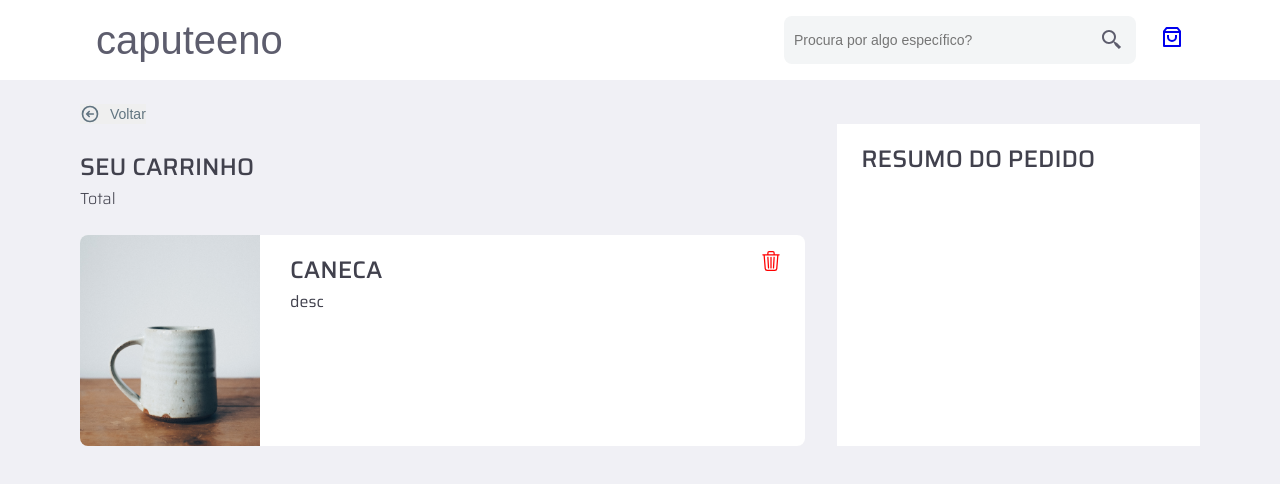
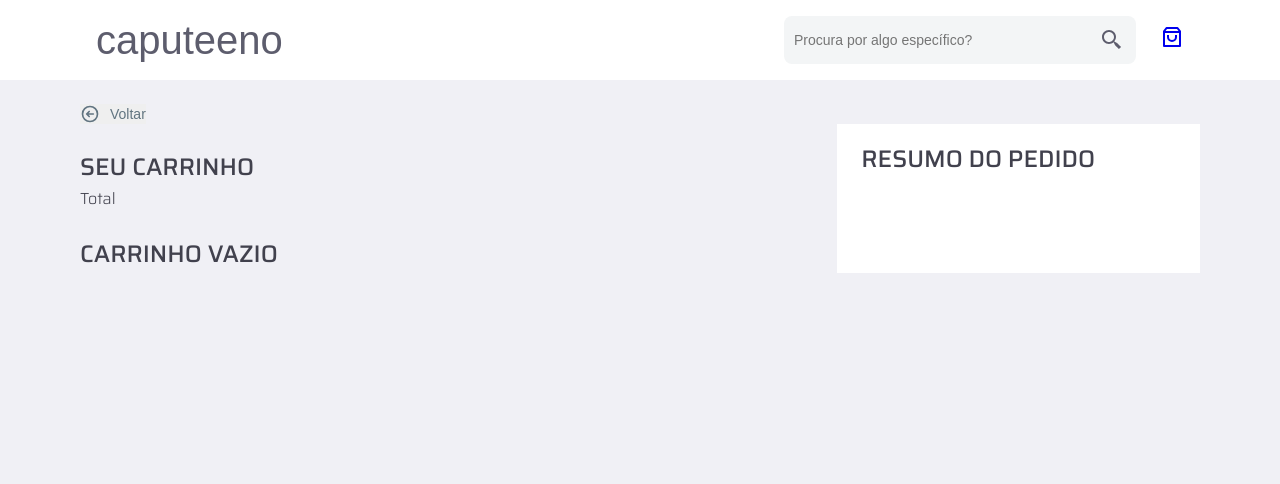
Before and after one commit to Guilhermecheng/caputeeno, a Next.js app: page /cart in a window 1280 px wide. Shown: the top 484 px of the page. Built offline with nearby package versions, Linux system fonts and the light colour scheme; a web font is replaced by a local one.

Commit message:
style: cart item

```diff
--- a/src/app/cart/page.tsx
+++ b/src/app/cart/page.tsx
@@ -1,12 +1,14 @@
 'use client'
 
+import { styled } from "styled-components";
+import { useRouter } from "next/navigation";
+import { useContext } from "react";
+
+import { GlobalContext } from "@/contexts/GlobalContext";
 import { CartItem } from "@/components/CartItem";
 import { DefaultLayout } from "@/components/DefaultLayout";
-import { GlobalContext } from "@/contexts/GlobalContext";
-import { useRouter } from "next/navigation";
-import { useContext } from "react";
+
 import { HiOutlineArrowCircleLeft } from "react-icons/hi";
-import { styled } from "styled-components";
 
 const CartSection = styled.section`
     margin-top: 24px;
@@ -91,7 +93,14 @@ export default function Cart() {
                             <h2>Total</h2>
 
                             <ul>
-                                <CartItem />
+                                { cart.length > 0 ? (
+                                    cart.map((item) => <CartItem cartProduct={item} /> )
+                                ) : (
+                                    <>
+                                        <h1>Carrinho vazio</h1>
+                                    </>
+                                )}
+
                             </ul>
                         </LeftSection>
 
--- a/src/components/CartItem.tsx
+++ b/src/components/CartItem.tsx
@@ -8,6 +8,7 @@ const CartItemLI = styled.li`
     background-color: white;
     border-radius: 8px;
     position: relative;
+    margin-bottom: 10px;
 
     svg {
         position: absolute;
@@ -28,19 +29,29 @@ const CartItemLI = styled.li`
     }
 `;
 
+interface CartItemProps {
+    cartProduct: {
+        id: string;
+        name: string;
+        description: string;
+        price_in_cents: number;
+        quantity: number;
+    }
+}
 
-export function CartItem() {
+
+export function CartItem({ cartProduct }: CartItemProps) {
+    const { id, name, description, price_in_cents, quantity } = cartProduct;
+
     return (
         <CartItemLI>
             <img src="/caneca-ceramica-rustica.png" alt="asd" />
 
             <div>
                 <BsTrash3 size={20} />
-                <h1>Caneca</h1>
-                <p>desc</p>
+                <h1>{name}</h1>
+                <p>{description}</p>
             </div>
-
-
         </CartItemLI>
     )
 }
```
